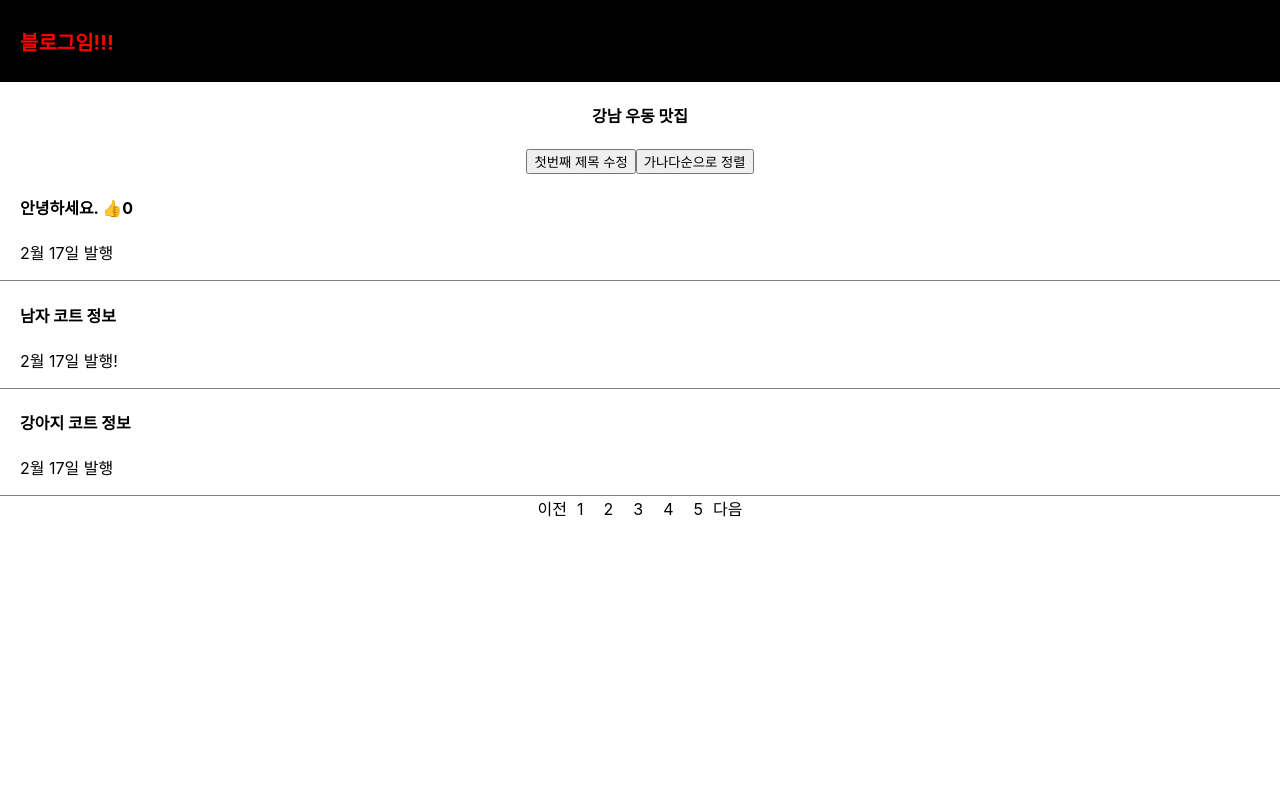
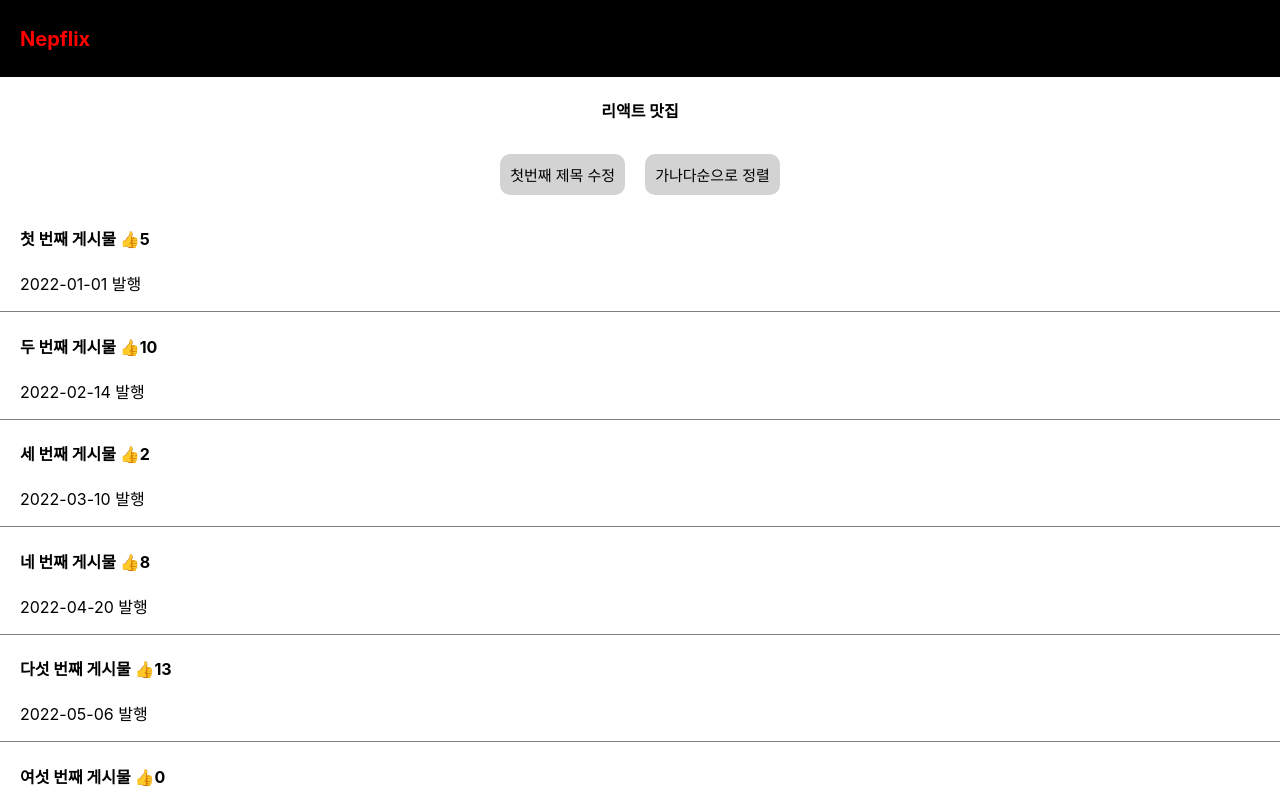
Before and after one commit to beans3/week2, a React (Create React App) app: page / in a window 1280 px wide. Shown: the top 800 px of the page. Built offline with nearby package versions, Linux system fonts and the light colour scheme.

Commit message:
2023-04-19 map으로 게시물 리스트 만들기

```diff
--- a/src/App.css
+++ b/src/App.css
@@ -53,6 +53,7 @@ div {
   padding-left: 20px;
   text-align: left;
   border-bottom: 1px solid grey;
+  cursor: pointer;
 }
 
 .modal {
@@ -62,13 +63,21 @@ div {
   text-align: left;
 }
 
-.page-list {
-  list-style-type: none;
-  display: inline;
-  padding-left: 0px;
+.btn {
+  border-radius: 10px;
+  border: none;
+  background-color: lightgray;
+  padding: 10px;
+  margin: 10px;
+  font-size: 15px;
+  cursor: pointer;
+  text-decoration: none;
+}
+.btn:visited {
+  color: #eee;
+  background-color: tomato;
 }
 
-.page-list li {
-  display: inline;
-  padding: 10px;
+.btn:hover {
+  background-color: cornflowerblue;
 }
--- a/src/App.js
+++ b/src/App.js
@@ -1,14 +1,50 @@
 /* eslint-disable */
-
 import './App.css';
 import { useState } from 'react';
 
 function App() {
+  const { v4: uuidv4 } = require('uuid');
+  //연습용 배열
+  const posts = [
+    { id: uuidv4(), title: "첫 번째 게시물", date: "2022-01-01", likes: 5, content: "첫 번째 게시물 내용입니다." },
+    { id: uuidv4(), title: "두 번째 게시물", date: "2022-02-14", likes: 10, content: "두 번째 게시물 내용입니다." },
+    { id: uuidv4(), title: "세 번째 게시물", date: "2022-03-10", likes: 2, content: "세 번째 게시물 내용입니다." },
+    { id: uuidv4(), title: "네 번째 게시물", date: "2022-04-20", likes: 8, content: "네 번째 게시물 내용입니다." },
+    { id: uuidv4(), title: "다섯 번째 게시물", date: "2022-05-06", likes: 13, content: "다섯 번째 게시물 내용입니다." },
+    { id: uuidv4(), title: "여섯 번째 게시물", date: "2022-06-30", likes: 0, content: "여섯 번째 게시물 내용입니다." },
+    { id: uuidv4(), title: "일곱 번째 게시물", date: "2022-07-12", likes: 3, content: "일곱 번째 게시물 내용입니다." },
+    { id: uuidv4(), title: "여덟 번째 게시물", date: "2022-08-05", likes: 6, content: "여덟 번째 게시물 내용입니다." },
+    { id: uuidv4(), title: "아홉 번째 게시물", date: "2022-09-23", likes: 4, content: "아홉 번째 게시물 내용입니다." },
+    { id: uuidv4(), title: "열 번째 게시물", date: "2022-10-31", likes: 1, content: "열 번째 게시물 내용입니다." }
+  ];
+  let post = '리액트 맛집';
+  let [postList, updatePost] = useState(posts);
+  let [modal, showModal] = useState(false);
+  let [modalId, setModalId] = useState('');
 
-  let post = '강남 우동 맛집';
-  let [title, updateTitle] = useState(['안녕하세요.', '남자 코트 정보', '강아지 코트 정보']);
-  let [likeCount, updateLikeCount] = useState(0);
-  let [modal, showModal] = useState(false);
+  const updateLikeCount = (id) => {
+    // post의 내용을 update한 뒤에
+    // updatePost 호출하여 적용
+    const updatedPosts = postList.map(post => {
+      if (post.id === id) {
+        return {...post, likes: post.likes + 1};
+      } else {
+        return post;
+      }
+    });
+    updatePost(updatedPosts);
+  }
+
+  // 포스트 클릭 시 모달 창이 열리게 하는 함수
+  const openPost = (id) =>  {
+    // 모달창을 클릭할 때 id 값을 넘겨서 ModalId 라는 state 값이 id 값으로 바뀌도록 함
+    setModalId(id);
+    if (modal == true) {
+      showModal(false);
+    } else {
+      showModal(true);
+    }
+  }
 
   // state 쓰는 이유 : 일반 변수는 내용이 변경 되어도 html 업데이트가 안됨
   // distructuring 문법
@@ -17,46 +53,58 @@ function App() {
   return (
     <div className="App">
       <div className='black-nav'>
-        <h4 style={{color: 'red', fontSize: '20px'}}>블로그임!!!</h4>
+        <h4 style={{color: 'red', fontSize: '20px'}}>Nepflix</h4>
       </div>
       <h4 id={post}>{post}</h4>
-      <button onClick={ () => {
-        let copy = [...title];  //독립적인 복사본을 만들어서 수정해야 함(shallow copy, deep copy 찾아보기)
-        copy[0] = '여자 코트 추천';
-        updateTitle(copy);
+      <button className='btn' onClick={ () => {
+        let copy = [...postList];  //독립적인 복사본을 만들어서 수정해야 함(shallow copy, deep copy 찾아보기)
+        copy[0].title = '여자 코트 추천';
+        updatePost(copy);
 
         //reference data type
         //결과가 모두 false인데 왜 모두 false일까... 첫번째는 true 아님?
-        console.log(copy == title)
-        console.log(copy === title)
+        console.log(copy == copy[0].title)
+        console.log(copy === copy[0].title)
+
+        let array1 = [2, 3, 4];
+        let array2 = array1.map(function(callback) {
+          return callback * 10;
+        })
+        console.log(array2);
+        array1.map(function() {
+          console.log(1);
+        })
+        array1.map(function(callback) {
+          console.log(callback);
+        })
+
       } }>첫번째 제목 수정</button>
-      <button onClick={ () => {
-        let copy2 = [...title];
-        copy2.sort();
-        updateTitle(copy2);
+      <button className='btn' onClick={ () => {
+        // sort() 메서드에 전달된 비교 함수는 두 개의 요소를 비교하고,
+        // 반환값이 0보다 작으면 첫 번째 인수를 앞으로,
+        // 0보다 크면 두 번째 인수를 앞으로 정렬합니다.
+        // 이때, a와 b는 각각 두 요소를 나타내며,
+        // a.title과 b.title은 두 요소의 title 속성을 나타냅니다.
+        let copy2 = [...postList].sort((a, b) => a.title.localeCompare(b.title));
+        updatePost(copy2);
       } }>가나다순으로 정렬</button>
-      <div className='list'>
-        <h4>{ title[0] } <span onClick={ () => { updateLikeCount(likeCount+1) } }>👍</span>{ likeCount }</h4>
-        <p>2월 17일 발행</p>
-      </div>
-      <div className='list'>
-        <h4>{ title[1] }</h4>
-        <p>2월 17일 발행!</p>
-      </div>
-      <div className='list' onClick={ () =>  {
-          if (modal == false) {
-            showModal(true);
-          } else {
-            showModal(false);
-          }
-        }}>
-        <h4>{ title[2] }</h4>
-        <p>2월 17일 발행</p>
-      </div>
       {
-        modal == false ? null : <Modal/>
+        // map으로 배열 리스트 반복
+        postList.map(posts => (
+            <div key={posts.id}>
+              <div className='list' onClick={ () => openPost(posts.id) }>
+                <h4>{ posts.title } <span onClick={ () => { updateLikeCount(post.id) } }>👍</span>{ posts.likes }</h4>
+                <p>{ posts.date } 발행</p>
+              </div>
+            </div>
+          )
+        )
       }
-      <PageList/>
+      {
+        // postList 중에 id가 modalId와 같은 요소만 props로 보냄
+        modal == false ? null : <Modal posts={ postList.find(post => post.id === modalId) } updatePost={updatePost} color={ 'skyblue' }/>
+      }
+      <More/>
     </div>
   );
 }
@@ -65,7 +113,7 @@ function App() {
 // 1. HTML, CSS로 변경 후 디자인 미리 완성
 // 2. UI의 현재 상태를 state로 저장
 // 3. state에 따라 UI가 어떻게 보일지 작성
-function Modal() {
+function Modal(props) {
   return (
     // Fragment 문법
     // componenet 만들어 html 축약
@@ -73,31 +121,38 @@ function Modal() {
     // 2. 큰 페이지들
     // 3. 자주 변경되는 것들
     // App()의 state 사용 불가
+
     <>
-      <div className='modal'>
-        <h4>제목</h4>
-        <p>날짜</p>
-        <p>상세내용</p>
+      <div className='modal' id={props.posts.id} style={{backgroundColor: props.color}}>
+        <h4>{ props.posts.title }</h4>
+        <p>{ props.posts.date }</p>
+        <p>{ props.posts.content }</p>
+        <button className='btn' onClick={ () => {
+          let copy = [...props.postList];
+          copy.find(post => post.id === props.modalId).title = '제목 바꾸기';
+          props.updatePost(copy);
+        } }>글수정</button>
       </div>
-      <div></div>
+      {/* <div className='modal' id={props.posts[0].id} style={{backgroundColor: props.color}}>
+        <h4>{ props.posts[0].title }</h4>
+        <p>{ props.posts[0].date }</p>
+        <p>{ props.posts[0].content }</p>
+        <button className='btn' onClick={ () => {
+          let copy = [...props.posts];
+          copy[0].title = '제목 바꾸기';
+          props.updatePost(copy);
+        } }>글수정</button>
+      </div> */}
     </>
   )
 }
 
 // 이렇게 사용 가능
-const PageList = () => {
+const More = () => {
   return (
-    <>
-      <span>이전</span>
-      <ul className="page-list">
-        <li>1</li>
-        <li>2</li>
-        <li>3</li>
-        <li>4</li>
-        <li>5</li>
-      </ul>
-      <span>다음</span>
-    </>
+    <div>
+      <button className='btn'>더보기</button>
+    </div>
   )
 }
 
```
